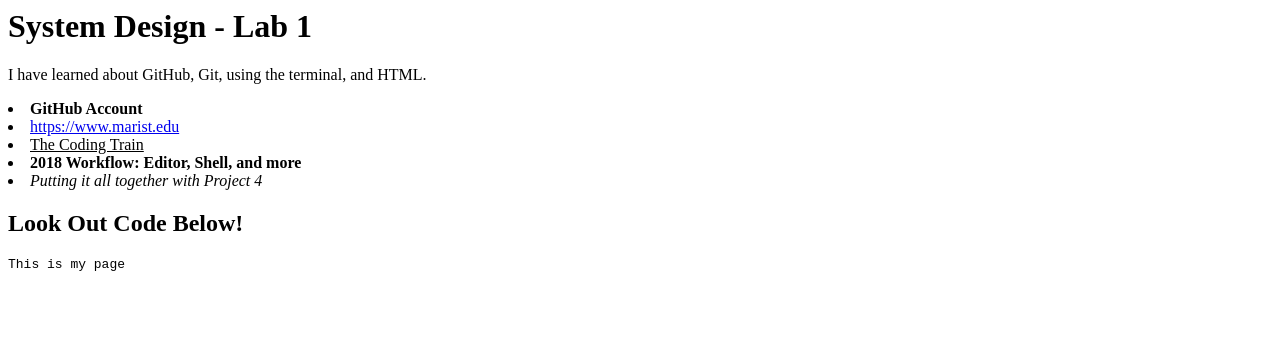
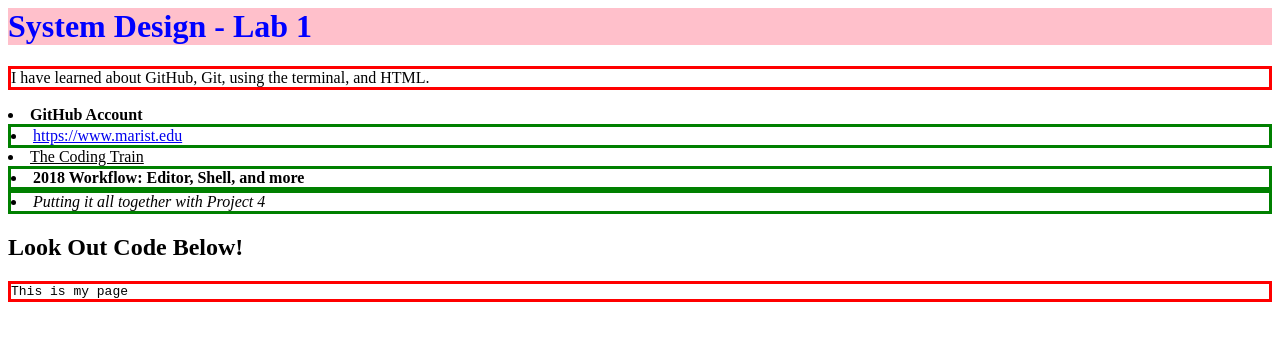
Before and after one commit to easton-eberwein/system-design-lab-1, a plain HTML site: page index.html in a window 1280 px wide. Drawn offline with Linux system fonts and the light colour scheme.

Commit message:
feat: Implemented CSS for lab 1

```diff
--- a/index.html
+++ b/index.html
@@ -1,16 +1,17 @@
 <head>
     <title>Hello World – Easton</title>
+    <link rel="stylesheet" href="list.css">
 </head>
 
-<h1>System Design - Lab 1</h1>
+<h1 style="color: blue; background: pink;">System Design - Lab 1</h1>
 
 <p>I have learned about GitHub, Git, using the terminal, and HTML.</p>
 
 <li><strong>GitHub Account</strong></li>
-<li><a href="https://www.marist.edu">https://www.marist.edu</a></li>
+<li class="weird_list"><a href="https://www.marist.edu">https://www.marist.edu</a></li>
 <li><u>The Coding Train</u></li>
-<li><b>2018 Workflow: Editor, Shell, and more</b></li>
-<li><i>Putting it all together with Project 4</i></li>
+<li class="weird_list"><b>2018 Workflow: Editor, Shell, and more</b></li>
+<li class="weird_list"><i>Putting it all together with Project 4</i></li>
 
 <h2>Look Out Code Below!</h2>
 
@@ -25,3 +26,10 @@
       </body>
     </html>
 </code>
+
+<style>
+    p {
+        border-style: solid;
+        border-color: red;
+    }
+</style>
--- /dev/null
+++ b/list.css
@@ -0,0 +1,4 @@
+.weird_list {
+    border-style: solid;
+    border-color: green;
+}
```
